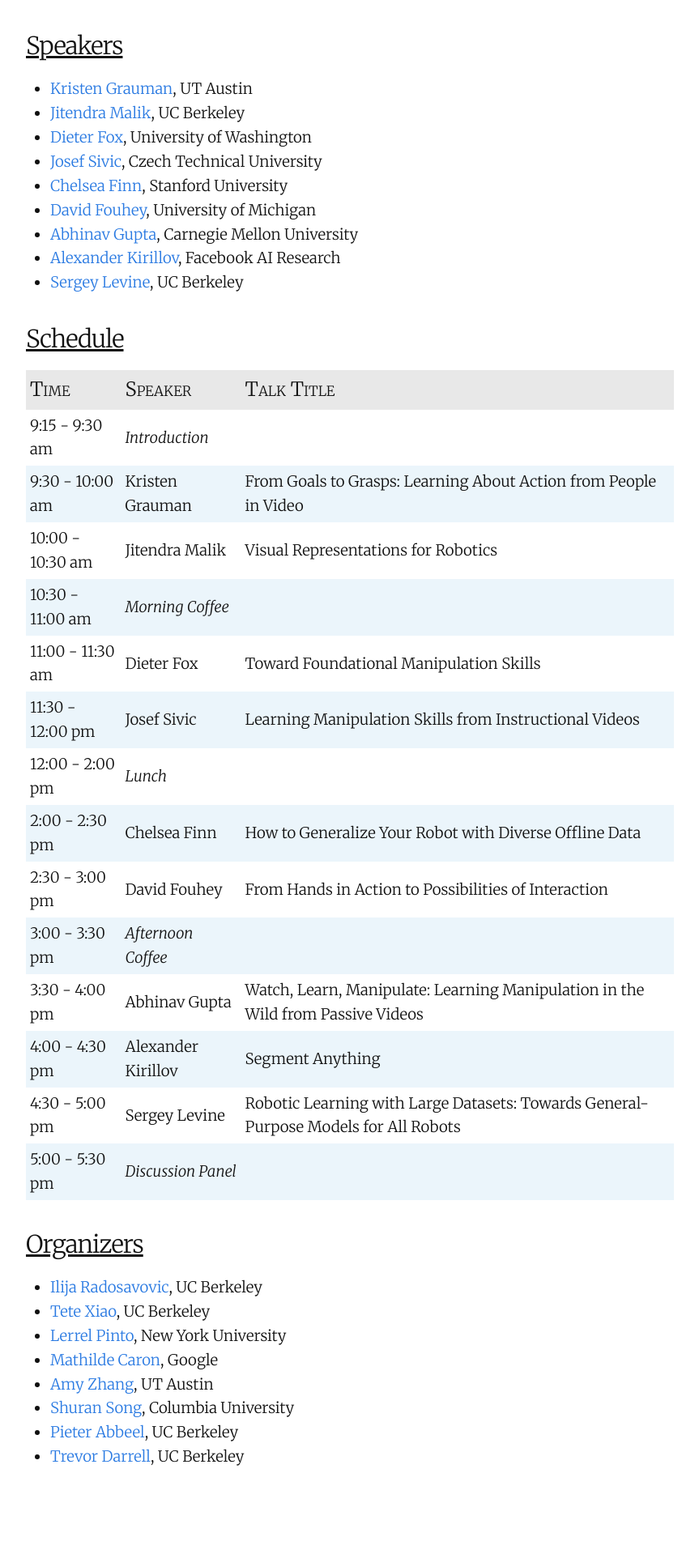
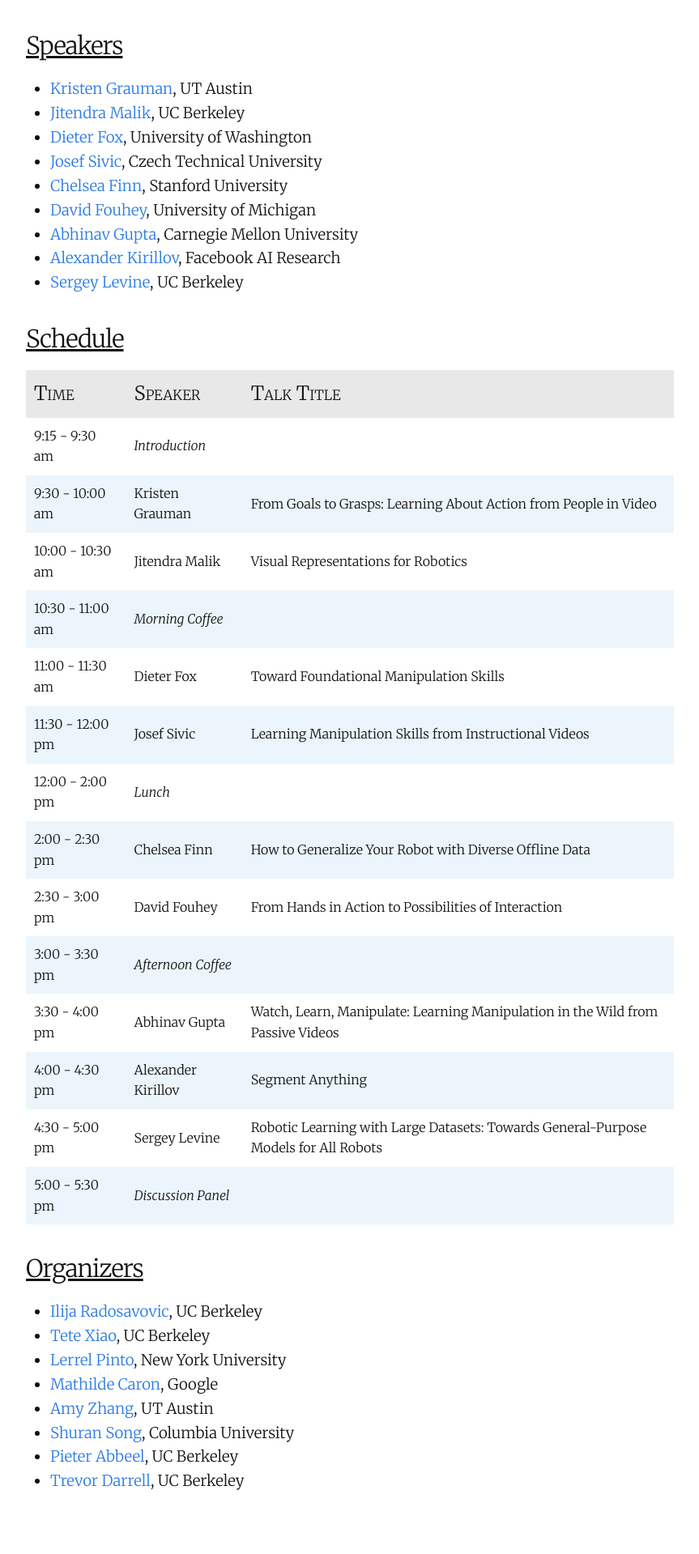
Before and after one commit to vispr-workshop/vispr-workshop.github.io, a Jekyll site: the page built from index.md, in a window 1280 px wide. Shown: the part 761-2680 px from the top of the page at 81% size, without its empty margins (208-1071 px from the left). Built offline with Jekyll 4.4.1, drawn with Linux system fonts in a browser that asks for light colours; our own code applies the rules of GitHub Pages for plain Markdown files; before the commit the page ends 2650 px from its top, so only the background shows below that.

Commit message:
Update _base.scss

```diff
--- a/_sass/_base.scss
+++ b/_sass/_base.scss
@@ -222,7 +222,7 @@ table {
 
 td, th {
     margin:0px;
-    padding:5px;
+    padding:10px;
 }
 
 th {
@@ -233,6 +233,10 @@ th {
     background-color: $grey-color-light;
 }
 
+td {
+    font-size: 12pt;
+}
+
 tr:nth-child(even) {
     background-color: $highlight-color;
 }
```
